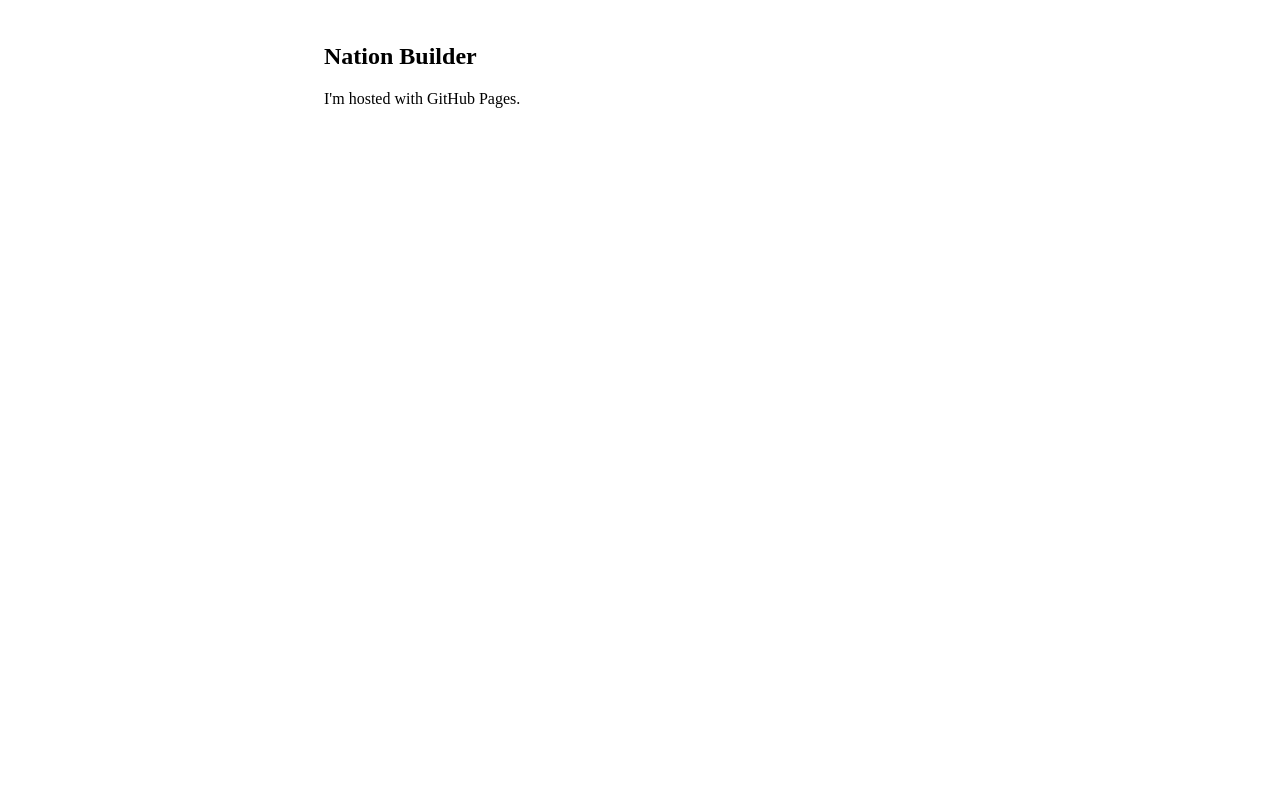
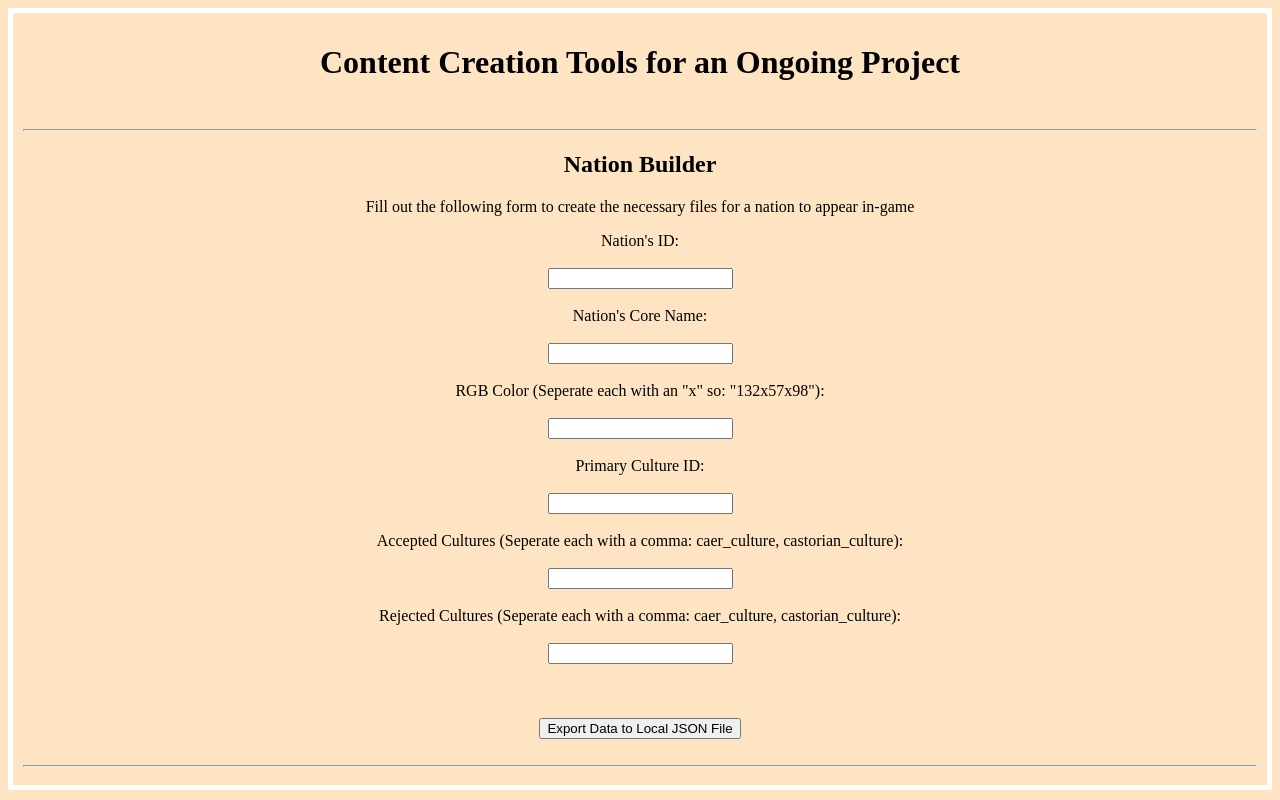
Before and after one commit to Narkoth/narkoth.github.io, a plain HTML site: page index.html in a window 1280 px wide. Drawn offline with Linux system fonts and the light colour scheme.

Commit message:
First Working Version of Nation Generator

```diff
--- a/index.html
+++ b/index.html
@@ -1,11 +1,78 @@
 <!DOCTYPE html>
 <html>
 <link rel="stylesheet" href="styles.css">
-<body>
+
+<body class="bbackground">
     <div class="center">
-        <h2>Nation Builder</h2>
-        <p>I'm hosted with GitHub Pages.</p>
+        <h1>Content Creation Tools for an Ongoing Project</h1>
+        <br>
+        <hr>
+        <div>
+            <h2>Nation Builder</h2>
+            <p>Fill out the following form to create the necessary files for a nation to appear in-game</p>
+            <form>
+                <label for="n_id">Nation's ID:</label><br><br>
+                <input type="text" id="n_id" name="n_id"><br><br>
+
+                <label for="n_core_name">Nation's Core Name:</label><br><br>
+                <input type="text" id="n_core_name" name="n_core_name"><br><br>
+
+                <label for="n_rgb">RGB Color (Seperate each with an "x" so: "132x57x98"):</label><br><br>
+                <input type="text" id="n_rgb" name="n_rgb"><br><br>
+
+                <label for="n_primary_culture">Primary Culture ID:</label><br><br>
+                <input type="text" id="n_primary_culture" name="n_primary_culture"><br><br>
+
+                <label for="n_accepted_cultures">Accepted Cultures (Seperate each with a comma: caer_culture,
+                    castorian_culture):</label><br><br>
+                <input type="text" id="n_accepted_cultures" name="n_accepted_cultures"><br><br>
+
+                <label for="n_rejected_cultures">Rejected Cultures (Seperate each with a comma: caer_culture,
+                    castorian_culture):</label><br><br>
+                <input type="text" id="n_rejected_cultures" name="n_rejected_cultures"><br><br>
+                <br> <br>
+                <button onclick="saveNationJSON()">Export Data to Local JSON File</button>
+            </form>
+        </div>
+        <br>
+        <hr>
     </div>
 </body>
 
+<script>
+    function saveNationJSON() {
+        //Inspired from: https://stackoverflow.com/questions/34156282/how-do-i-save-json-to-local-text-file
+        const accepted_cultures_array = document.getElementById('n_accepted_cultures').value.split(" ");
+        const actively_rejected_cultures_array = document.getElementById('n_rejected_cultures').value.split(" ");
+
+        const nation_data = {
+            id: document.getElementById('n_id').value,
+            color: document.getElementById('n_rgb').value,
+            main_ruler: "",
+            secondary_ruler: "",
+            perm_capital: "",
+            primary_culture: document.getElementById('n_primary_culture').value,
+            techs_researched: [],
+            accepted_cultures: accepted_cultures_array,
+            actively_rejected_cultures: actively_rejected_cultures_array,
+            legal_provinces: [],
+            currently_occupied_provinces: [],
+            claimed_provinces: [],
+            core_provinces: [],
+            unique_characters: []
+        };
+
+        const a = document.createElement("a");
+        a.href = URL.createObjectURL(new Blob([JSON.stringify(nation_data, null, 2)], {
+            type: "text/plain"
+        }));
+        const file_name = document.getElementById('n_core_name').value + ".json";
+        a.setAttribute("download", file_name);
+        document.body.appendChild(a);
+        a.click();
+        document.body.removeChild(a);
+        URL.revokeObjectURL(a.href);
+    }
+</script>
+
 </html>
--- a/styles.css
+++ b/styles.css
@@ -1,6 +1,12 @@
 .center {
-    margin: auto;
-    width: 50%;
+    display: flexbox;
+    justify-content: center;
+    align-items: center;
+    text-align: center;
     border: 5px solid white;
     padding: 10px;
 }
+
+.bbackground {
+    background-color: bisque;
+}
```
